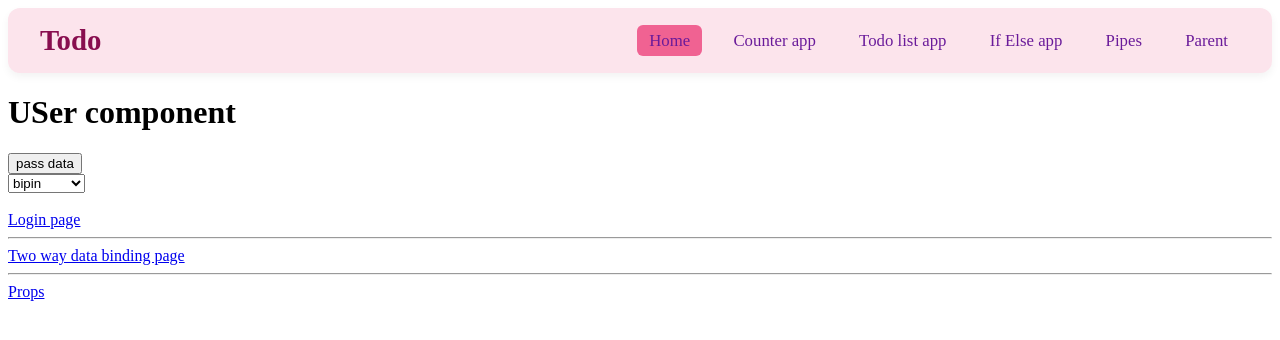
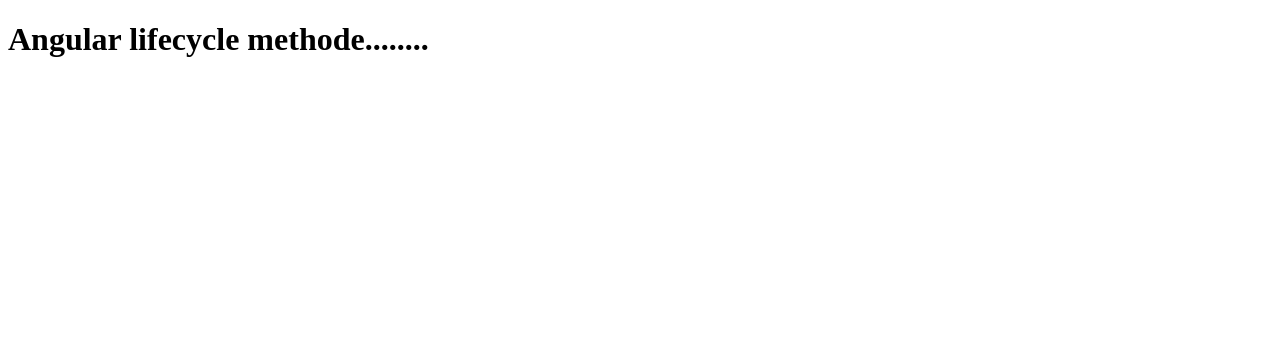
Before and after one commit to anjali101-stack/angular, an Angular app: page / in a window 1280 px wide. Shown: the top 340 px of the page. Built offline with nearby package versions, Linux system fonts and the light colour scheme.

Commit message:
lifecyclemethode1

```diff
--- a/src/app/app.html
+++ b/src/app/app.html
@@ -3,6 +3,8 @@
 <!-- <app-event-examples></app-event-examples> -->
 <!-- <app-else-ifexample></app-else-ifexample> -->
 <!-- <app-todolist></app-todolist> -->
-<app-header></app-header>
+<!-- <app-header></app-header>
 
-<router-outlet />
+<router-outlet /> -->
+
+<app-lifecyclemethode></app-lifecyclemethode>
--- a/src/app/app.ts
+++ b/src/app/app.ts
@@ -6,10 +6,11 @@ import { EventExamples } from './event-examples/event-examples';
 import { ElseIFExample } from './else-ifexample/else-ifexample';
 import { Todolist } from './todolist/todolist';
 import { Header } from './header/header';
+import { Lifecyclemethode } from './lifecyclemethode/lifecyclemethode';
 
 @Component({
   selector: 'app-root',
-  imports: [Header, RouterOutlet],
+  imports: [Header, RouterOutlet, Lifecyclemethode],
   templateUrl: './app.html',
   styleUrl: './app.css'
 })
--- /dev/null
+++ b/src/app/lifecyclemethode/lifecyclemethode.html
@@ -0,0 +1 @@
+<h1> Angular lifecycle methode........ </h1>
--- /dev/null
+++ b/src/app/lifecyclemethode/lifecyclemethode.ts
@@ -0,0 +1,20 @@
+import { Component } from '@angular/core';
+import { createLinkedSignal } from '@angular/core/primitives/signals';
+
+@Component({
+  selector: 'app-lifecyclemethode',
+  imports: [],
+  templateUrl: './lifecyclemethode.html',
+  styleUrl: './lifecyclemethode.css'
+})
+export class Lifecyclemethode {
+  constructor(){
+    console.log("Component on mount ! Constructor")
+  }
+
+  ngOnInit(){
+        console.log("Component initialized ! NGONININT")
+
+  }
+
+}
```
Also changed, not shown: src/app/lifecyclemethode/lifecyclemethode.css (added), 1 other file (tests, documents, lock files or other folders).
